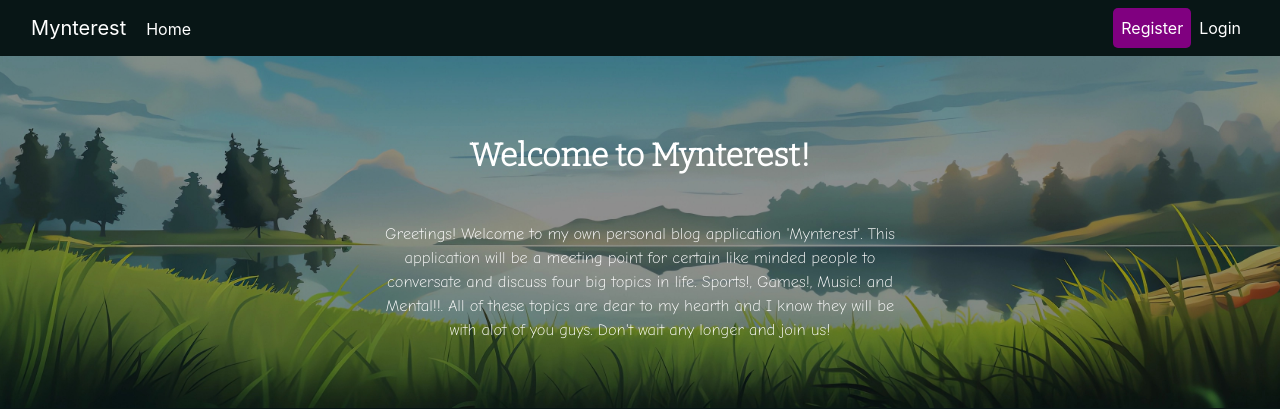
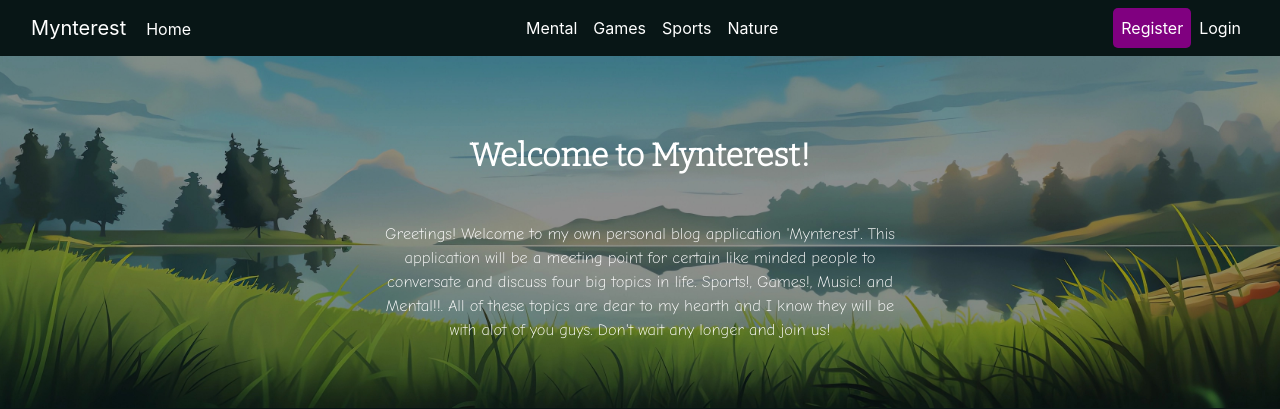
Before and after one commit to TimRas/Mynterest, a Django app: page / in a window 1280 px wide. Shown: the top 409 px of the page. Run offline with Django 3.2, Linux system fonts and the light colour scheme; some libraries are stand-ins or nearby versions.

Commit message:
Add topic anchors to header

```diff
--- a/templates/base.html
+++ b/templates/base.html
@@ -52,6 +52,18 @@
                     </button>
                     <div class="collapse navbar-collapse nav-items" id="navbarText">
                         <ul class="navbar-nav me-auto mb-2 mb-lg-0">
+                            <li class="nav-item"><a class="nav-link home-link" aria-current="page"
+                                    href="{% url 'posts' topic='mental' %}">Mental</a></li>
+                            <li class="nav-item"><a class="nav-link home-link" aria-current="page"
+                                    href="{% url 'posts' topic='games' %}">Games</a></li>
+                            <li class="nav-item"><a class="nav-link home-link" aria-current="page"
+                                    href="{% url 'posts' topic='sports' %}">Sports</a></li>
+                            <li class="nav-item"><a class="nav-link home-link" aria-current="page"
+                                    href="{% url 'posts' topic='nature' %}">Nature</a></li>
+                        </ul>
+                    </div>
+                    <div class="collapse navbar-collapse nav-items" id="navbarText">
+                        <ul class="navbar-nav me-auto mb-2 mb-lg-0">
                             {% if user.is_authenticated %}
                             <li class="nav-item">
                                 <a class="nav-link" href="{% url 'account_logout' %}">Logout</a>
@@ -67,12 +79,12 @@
                                 <a class="nav-link" href="{% url 'account_login' %}">Login</a>
                             </li>
                             {% endif %}
-
                         </ul>
                     </div>
                 </div>
             </nav>
         </header>
+        <!-- {% if posts.topic == 'mental' %}selected{% endif %} -->
 
 
         <div class="container">
```
